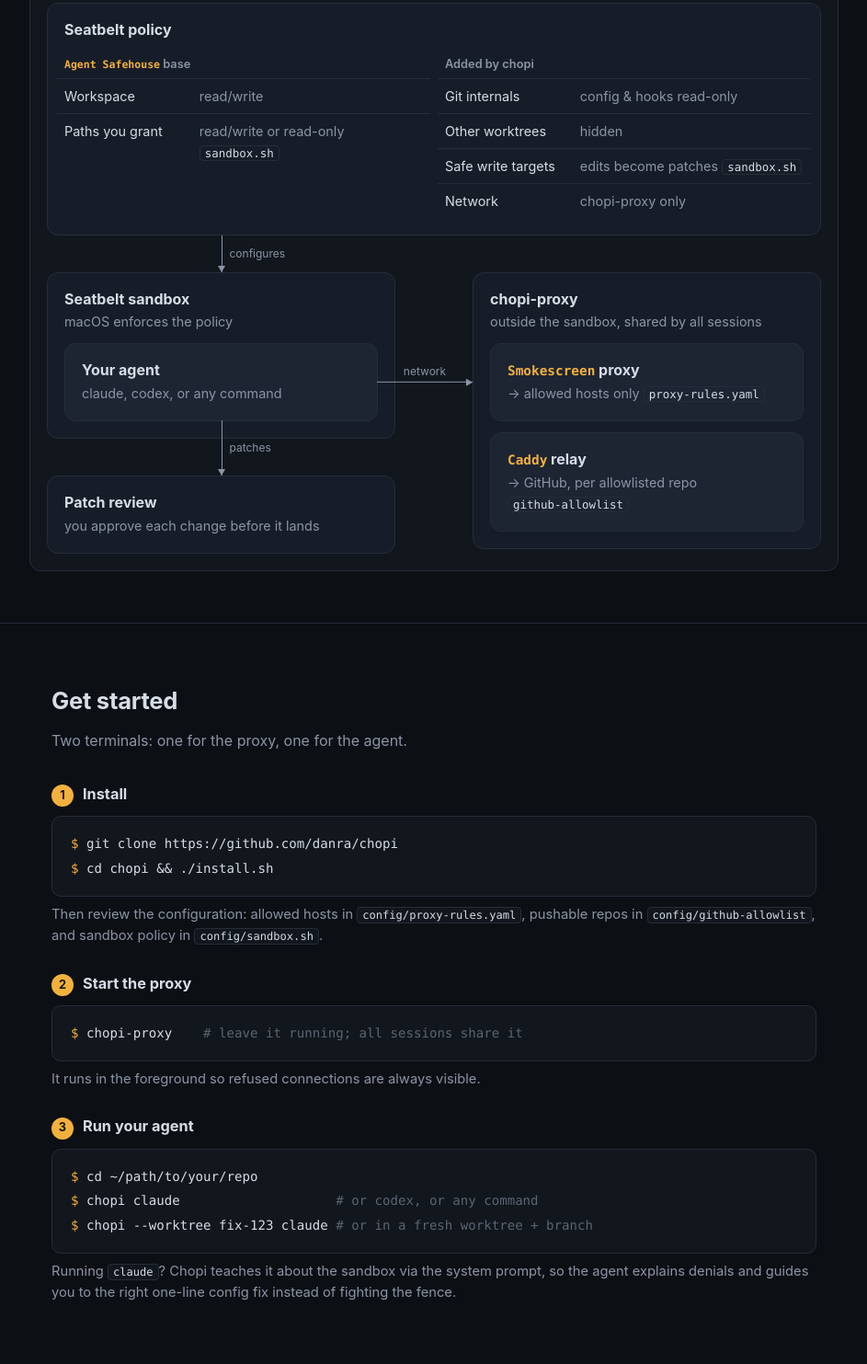
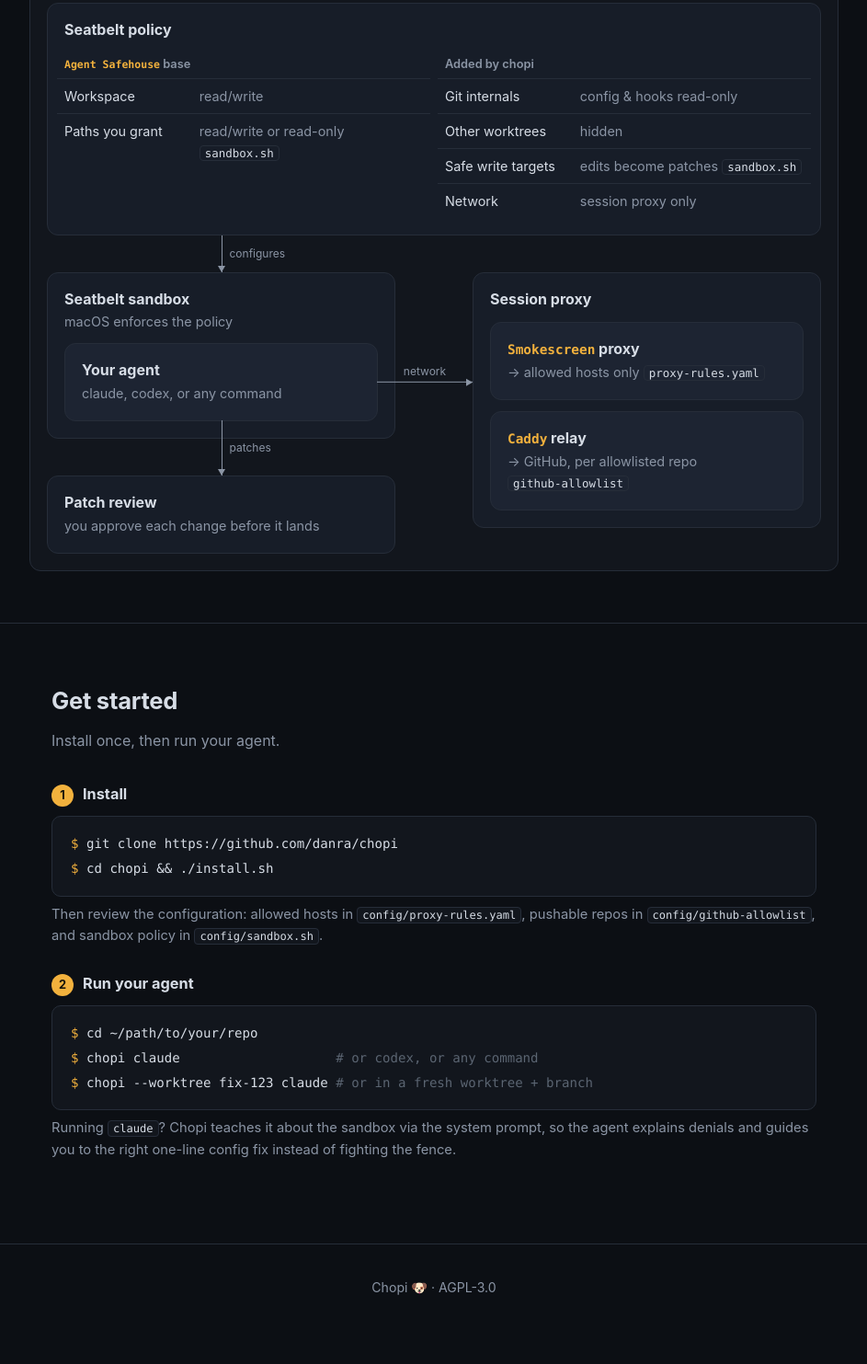
Before and after one commit to danra/chopi, a plain HTML site: page index.html in a window 1280 px wide. Shown: the part 337-1820 px from the top of the page at 92% size, without its empty margins (168-1111 px from the left). After the commit the page ends 1797 px from the top, so only its background shows below. Drawn offline with Linux system fonts and the light colour scheme.

Commit message:
Show the proxy as started by each session
Chopi now starts a proxy of its own for each session and stops it when
the command exits, so there is no chopi-proxy to start in a second
terminal. Drop that install step, and describe the proxy box as one per
session, with denials opening its log from their notifications.

Co-Authored-By: Claude Opus 5.5 <noreply@anthropic.com>

```diff
--- a/index.html
+++ b/index.html
@@ -281,9 +281,9 @@
                     <div class="tip">Files you want to read before they change, like shared
                     guidelines or a CLAUDE.md. The agent can read them, and queues a patch
                     instead of writing.</div></li>
-                  <li class="has-tip"><span><span class="q" tabindex="0">?</span><span class="name">Network</span></span><span class="v">chopi-proxy only</span>
+                  <li class="has-tip"><span><span class="q" tabindex="0">?</span><span class="name">Network</span></span><span class="v">session proxy only</span>
                     <div class="tip">Seatbelt can filter by IP and port but not by hostname, so
-                    it allows only the local proxies. A tool that ignores
+                    it allows only the session's own local proxies. A tool that ignores
                     <code>HTTP_PROXY</code> gets no network at all.</div></li>
                 </ul>
               </div>
@@ -317,11 +317,10 @@
           </div>
           <div class="nest proxy">
             <div class="nest-head has-tip">
-              <div class="nest-title"><span class="q" tabindex="0">?</span><span class="name">chopi-proxy</span></div>
-              <p>outside the sandbox, shared by all sessions</p>
-              <div class="tip">Runs in the foreground in its own terminal, so refused
-              connections are always in view. Chopi won't start a session without
-              it.</div>
+              <div class="nest-title"><span class="q" tabindex="0">?</span><span class="name">Session proxy</span></div>
+              <div class="tip">Chopi starts it with the session and stops it when the
+              command exits. Click a denial's notification to open the session's log,
+              kept in <code>~/Library/Logs/chopi</code> for two weeks.</div>
             </div>
             <div class="nest">
               <div class="nest-head has-tip">
@@ -351,7 +350,7 @@
   <section class="install">
     <div class="wrap">
       <h2>Get started</h2>
-      <p class="section-lead">Two terminals: one for the proxy, one for the agent.</p>
+      <p class="section-lead">Install once, then run your agent.</p>
 
       <div class="step">
         <h3><span class="n">1</span>Install</h3>
@@ -364,13 +363,7 @@
       </div>
 
       <div class="step">
-        <h3><span class="n">2</span>Start the proxy</h3>
-        <pre><span class="p">$</span> chopi-proxy    <span class="c"># leave it running; all sessions share it</span></pre>
-        <p>It runs in the foreground so refused connections are always visible.</p>
-      </div>
-
-      <div class="step">
-        <h3><span class="n">3</span>Run your agent</h3>
+        <h3><span class="n">2</span>Run your agent</h3>
         <pre><span class="p">$</span> cd ~/path/to/your/repo
 <span class="p">$</span> chopi claude                    <span class="c"># or codex, or any command</span>
 <span class="p">$</span> chopi --worktree fix-123 claude <span class="c"># or in a fresh worktree + branch</span></pre>
```
